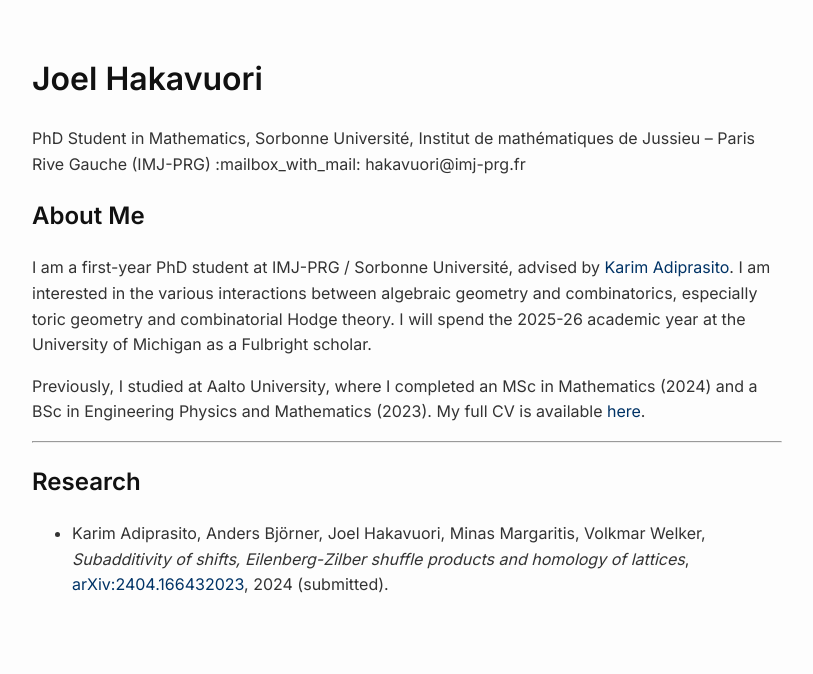
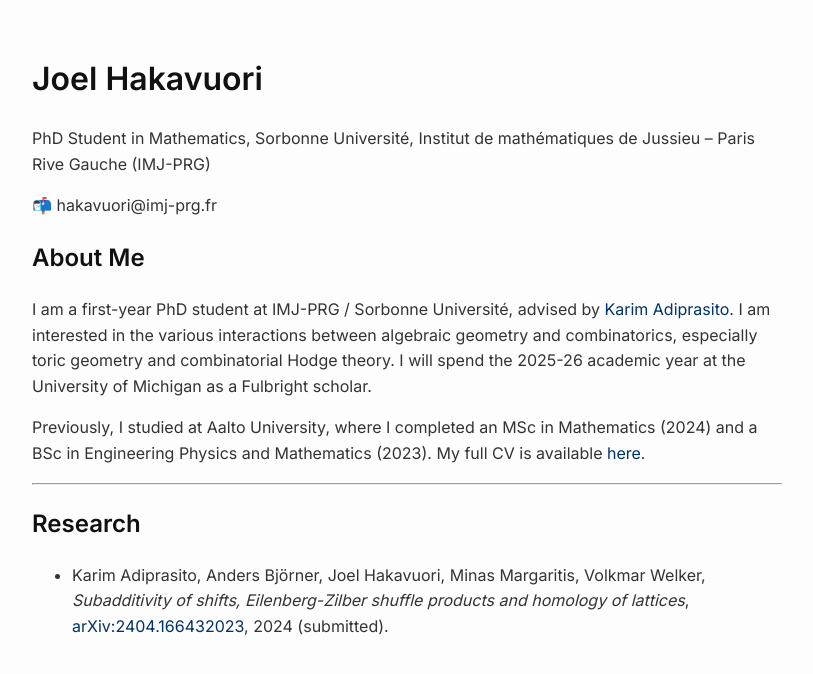
Before and after one commit to hakav/hakav.github.io, a Jekyll site: the page built from index.md, in a window 1280 px wide. Shown: the top 674 px of the page, without its empty margins (233-1046 px from the left). Built offline with Jekyll 4.4.1, drawn with Linux system fonts in a browser that asks for light colours; part of the change alters nothing that is shown.

Commit message:
Update index.md

```diff
--- a/index.md
+++ b/index.md
@@ -6,7 +6,8 @@ title: "Joel Hakavuori"
 # Joel Hakavuori
 
 PhD Student in Mathematics, Sorbonne Université, Institut de mathématiques de Jussieu – Paris Rive Gauche (IMJ-PRG)
-:mailbox_with_mail: hakavuori@imj-prg.fr
+
+📬 hakavuori@imj-prg.fr
 
 ## About Me
 
```
